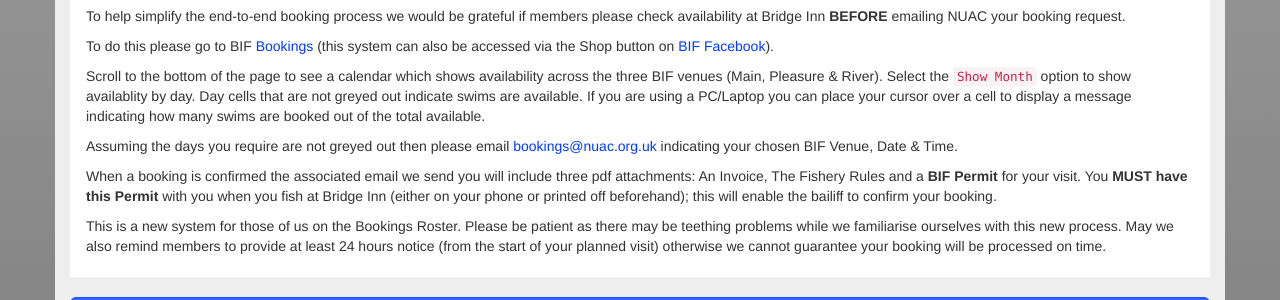
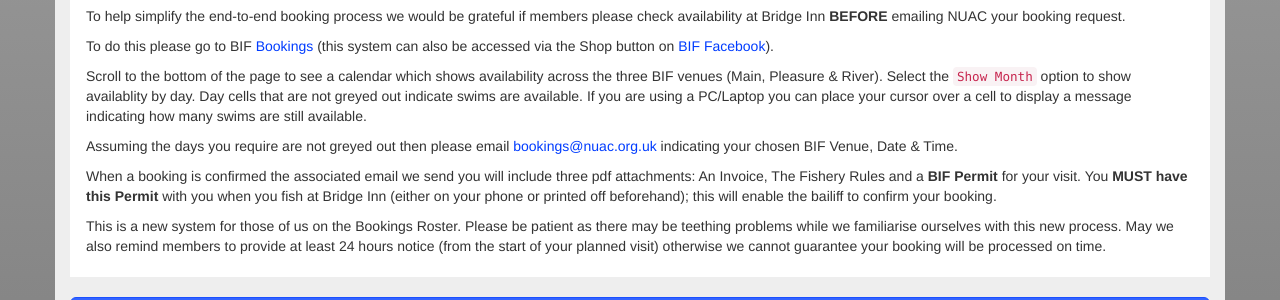
Before and after one commit to nuac-admin/nuac-release-four, a Jekyll site: the page built from news/news.html, in a window 1280 px wide and 900 px high. Shown: the part 158-458 px from the top of the window. Built offline with Jekyll 4.4.1, drawn with Linux system fonts in a browser that asks for light colours; nearby versions of some CDN libraries.

Commit message:
Correct cursor popup for BIF booking

```diff
--- a/news/news.html
+++ b/news/news.html
@@ -20,7 +20,7 @@
           <p>Please note that Bridge Inn Fishery have adopted a new booking system and the Club will be using this system on behalf of our members when you book this venue.</p>
           <p>To help simplify the end-to-end booking process we would be grateful if members please check availability at Bridge Inn <strong>BEFORE</strong> emailing NUAC your booking request.</p>
           <p>To do this please go to BIF <a href="https://www.ibookfishing.com/booking/bridge-inn-fisheries" target="_blank">Bookings</a> (this system can also be accessed via the Shop button on <a href="https://en-gb.facebook.com/The-Bridge-Inn-Fishery-164399460336159/">BIF Facebook</a>).</p>
-          <p>Scroll to the bottom of the page to see a calendar which shows availability across the three BIF venues (Main, Pleasure & River).  Select the <code>Show Month</code> option to show availablity by day. Day cells that are not greyed out indicate swims are available.  If you are using a PC/Laptop you can place your cursor over a cell to display a message indicating how many swims are booked out of the total available.</p>
+          <p>Scroll to the bottom of the page to see a calendar which shows availability across the three BIF venues (Main, Pleasure & River).  Select the <code>Show Month</code> option to show availablity by day. Day cells that are not greyed out indicate swims are available.  If you are using a PC/Laptop you can place your cursor over a cell to display a message indicating how many swims are still available.</p>
           <p>Assuming the days you require are not greyed out then please email <a href="mailto:bookings@nuac.org.uk">bookings@nuac.org.uk</a> indicating your chosen BIF Venue, Date & Time.</p>
           <p>When a booking is confirmed the associated email we send you will include three pdf attachments: An Invoice, The Fishery Rules and a <strong>BIF Permit</strong> for your visit.  You <strong>MUST have this Permit</strong> with you when you fish at Bridge Inn (either on your phone or printed off beforehand); this will enable the bailiff to confirm your booking.</p>
           <p>This is a new system for those of us on the Bookings Roster. Please be patient as there may be teething problems while we familiarise ourselves with this new process.  May we also remind members to provide at least 24 hours notice (from the start of your planned visit) otherwise we cannot guarantee your booking will be processed on time.</p>
```
Also changed, not shown: 2 other files.
